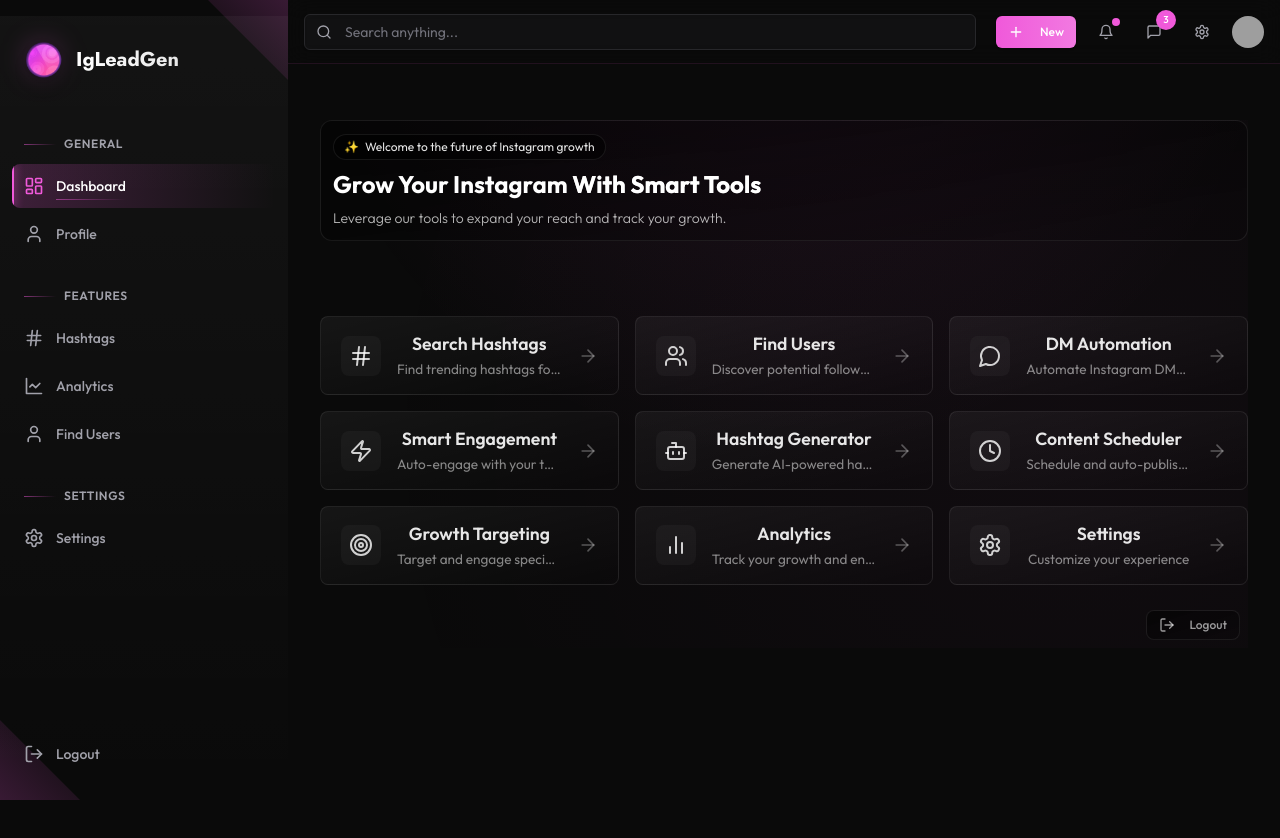
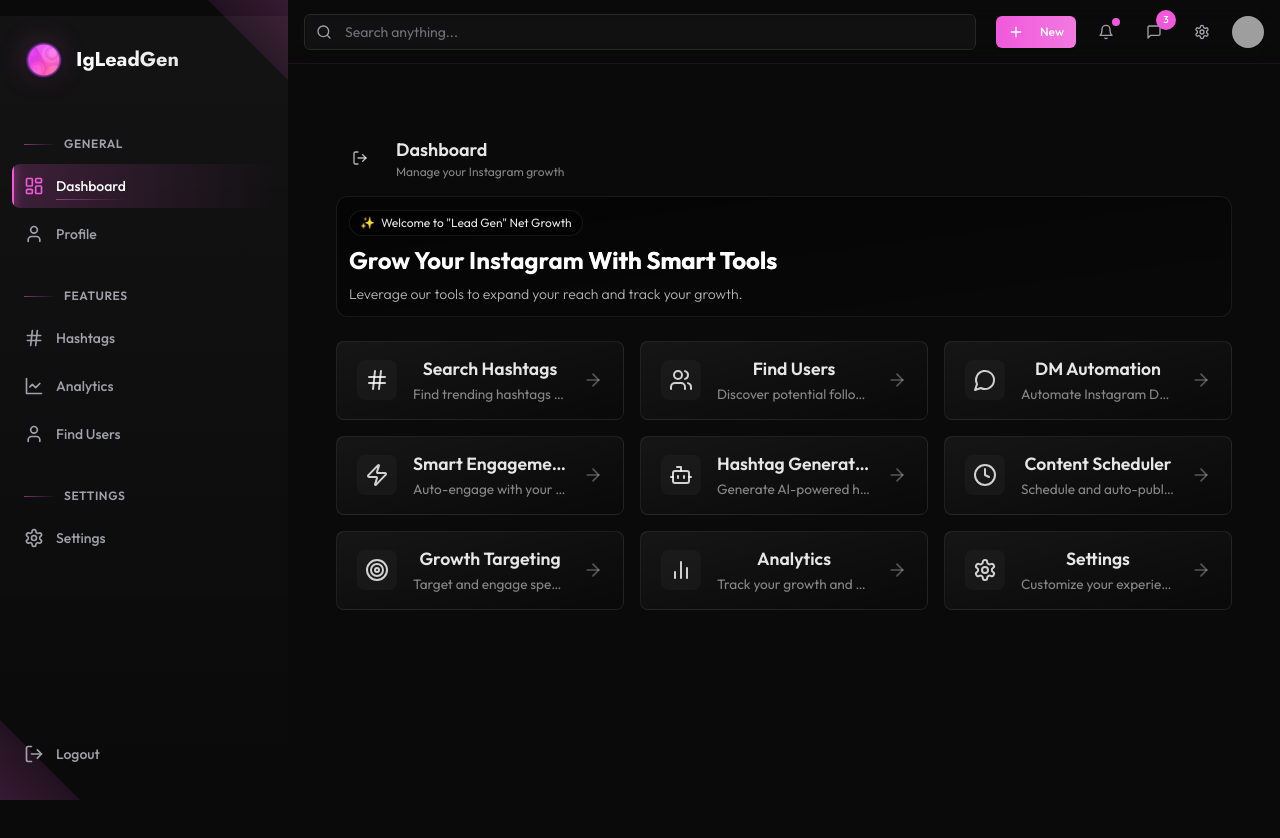
Before and after one commit to fabianamino/igleadgen, a Next.js app: page / in a window 1280 px wide. Shown: the top 838 px of the page. Built offline with nearby package versions, Linux system fonts and the light colour scheme; grey boxes are pictures that could not be loaded.

Commit message:
refactor: improve dashboard layout
- Moved hero section closer to tool cards
- Simplified layout structure
- Improved spacing and organization
- Updated header styling

```diff
--- a/app/page.tsx
+++ b/app/page.tsx
@@ -108,18 +108,38 @@ const HomePage = () => {
   return (
     <div className="h-screen overflow-hidden">
       <div className="container h-full mx-auto p-4">
-        <div className="h-[66vh] flex flex-col animate-fade-in relative">
-          {/* Ambient background effects */}
-          <div className="absolute inset-0 bg-[radial-gradient(circle_500px_at_50%_-30%,#f059da15,transparent)]" />
-          <div className="absolute inset-0 bg-[radial-gradient(circle_700px_at_80%_60%,#f059da08,transparent)]" />
-          <div className="absolute inset-0 bg-grid-white/[0.02]" />
+        <div className="flex-1 p-4 overflow-hidden">
+          <div className="max-w-6xl mx-auto h-full flex flex-col">
+            {/* Header */}
+            <div className="flex items-center justify-between mb-4">
+              <div className="flex items-center gap-x-3">
+                <Button
+                  onClick={handleLogout}
+                  variant="ghost"
+                  className="text-white/70 hover:text-white"
+                >
+                  <LogOut className="h-5 w-5" />
+                </Button>
+                <div className="flex flex-col">
+                  <span className="text-lg font-semibold text-white/90">
+                    Dashboard
+                  </span>
+                  <span className="text-xs text-white/50">
+                    Manage your Instagram growth
+                  </span>
+                </div>
+              </div>
+            </div>
 
+            {/* Tools Grid - Compact version */}
+            <div className="flex-1 flex items-center justify-center">
+              <div className="w-full max-w-6xl space-y-6">
                 {/* Hero Section - More compact */}
-          <div className="relative overflow-hidden rounded-xl border border-white/[0.08] mb-3 bg-gradient-to-br from-black/50 via-black/30 to-black/10">
+                <div className="relative overflow-hidden rounded-xl border border-white/[0.08] bg-gradient-to-br from-black/50 via-black/30 to-black/10">
                   <div className="relative p-3 space-y-2">
                     <div className="inline-flex items-center px-2.5 py-1 rounded-full border border-white/[0.08] bg-black/50 text-xs text-white/90">
                       <span className="mr-1.5 text-[#f059da]">✨</span>
-                Welcome to the future of Instagram growth
+                      Welcome to "Lead Gen" Net Growth
                     </div>
                     <h2 className="text-xl md:text-2xl font-bold bg-clip-text text-transparent bg-gradient-to-r from-white via-white to-white/70">
                       Grow Your Instagram{" "}
@@ -131,9 +151,8 @@ const HomePage = () => {
                   </div>
                 </div>
 
-          {/* Tools Grid - Compact version */}
-          <div className="flex-1 flex items-center justify-center">
-            <div className="grid grid-cols-1 sm:grid-cols-2 lg:grid-cols-3 gap-4 max-w-6xl w-full">
+                {/* Tools Grid */}
+                <div className="grid grid-cols-1 sm:grid-cols-2 lg:grid-cols-3 gap-4">
                   {tools.map((tool) => (
                     <button
                       key={tool.label}
@@ -164,19 +183,8 @@ const HomePage = () => {
                   ))}
                 </div>
               </div>
-
-          {/* Logout Button */}
-          <Button
-            variant="ghost"
-            className="absolute bottom-2 right-2 text-white/60 hover:text-white bg-gradient-to-br from-black/50 via-black/30 to-black/10 hover:from-black/70 hover:via-black/50 hover:to-black/30 text-xs py-1.5 px-3 h-auto rounded-lg border border-white/[0.08] transition-all duration-300"
-            onClick={handleLogout}
-          >
-            <LogOut className="w-3 h-3 mr-1.5 group-hover:scale-110 transition-transform duration-300" />
-            <span className="relative">
-              Logout
-              <span className="absolute inset-x-0 -bottom-px h-px opacity-0 group-hover:opacity-100 transition-opacity duration-300" />
-            </span>
-          </Button>
+            </div>
+          </div>
         </div>
       </div>
     </div>
```
Also changed, not shown: components/auth/LoginForm.tsx (line endings or trailing spaces), components/auth/RegisterForm.tsx (line endings or trailing spaces). Lines whose indentation alone changed are shown as unchanged.
